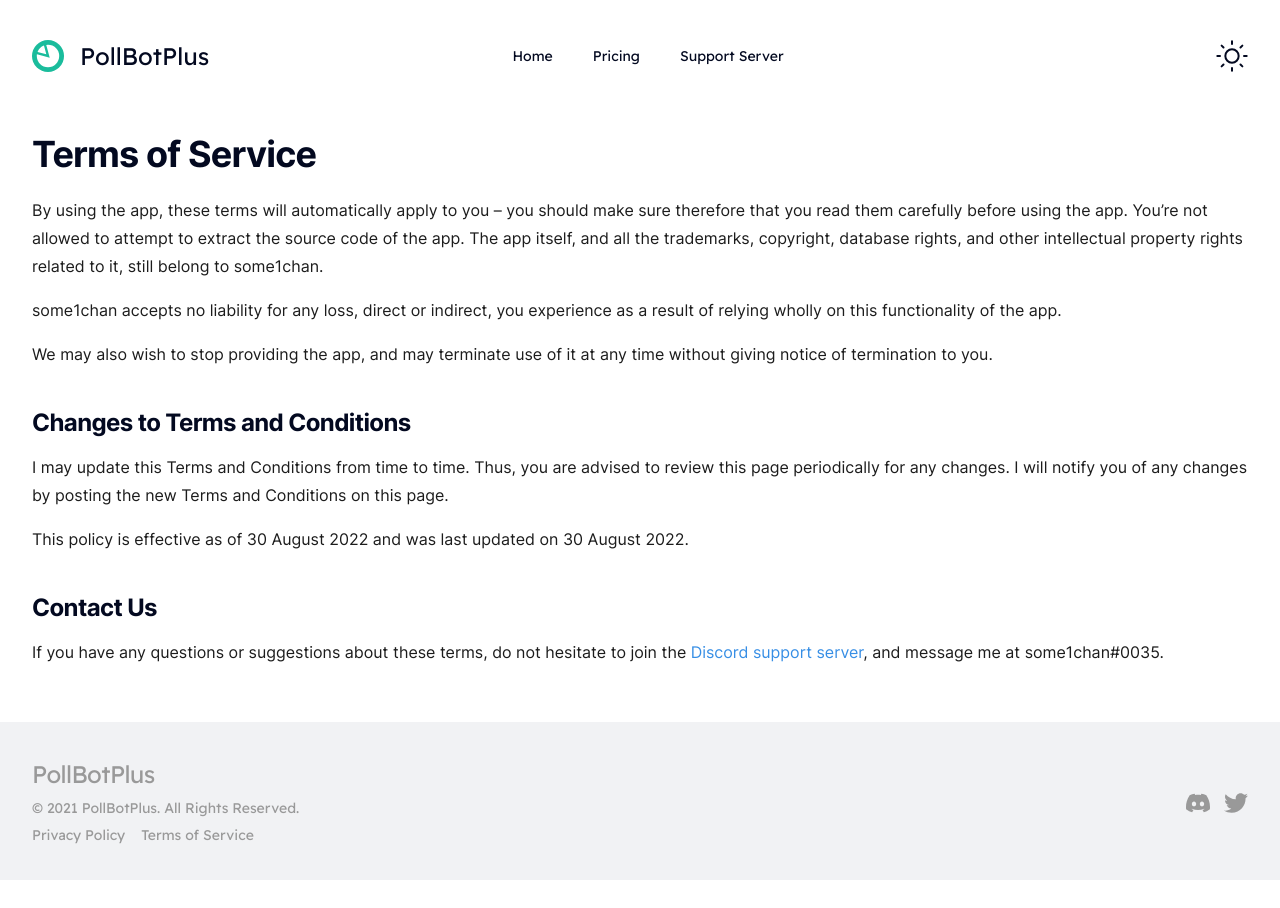
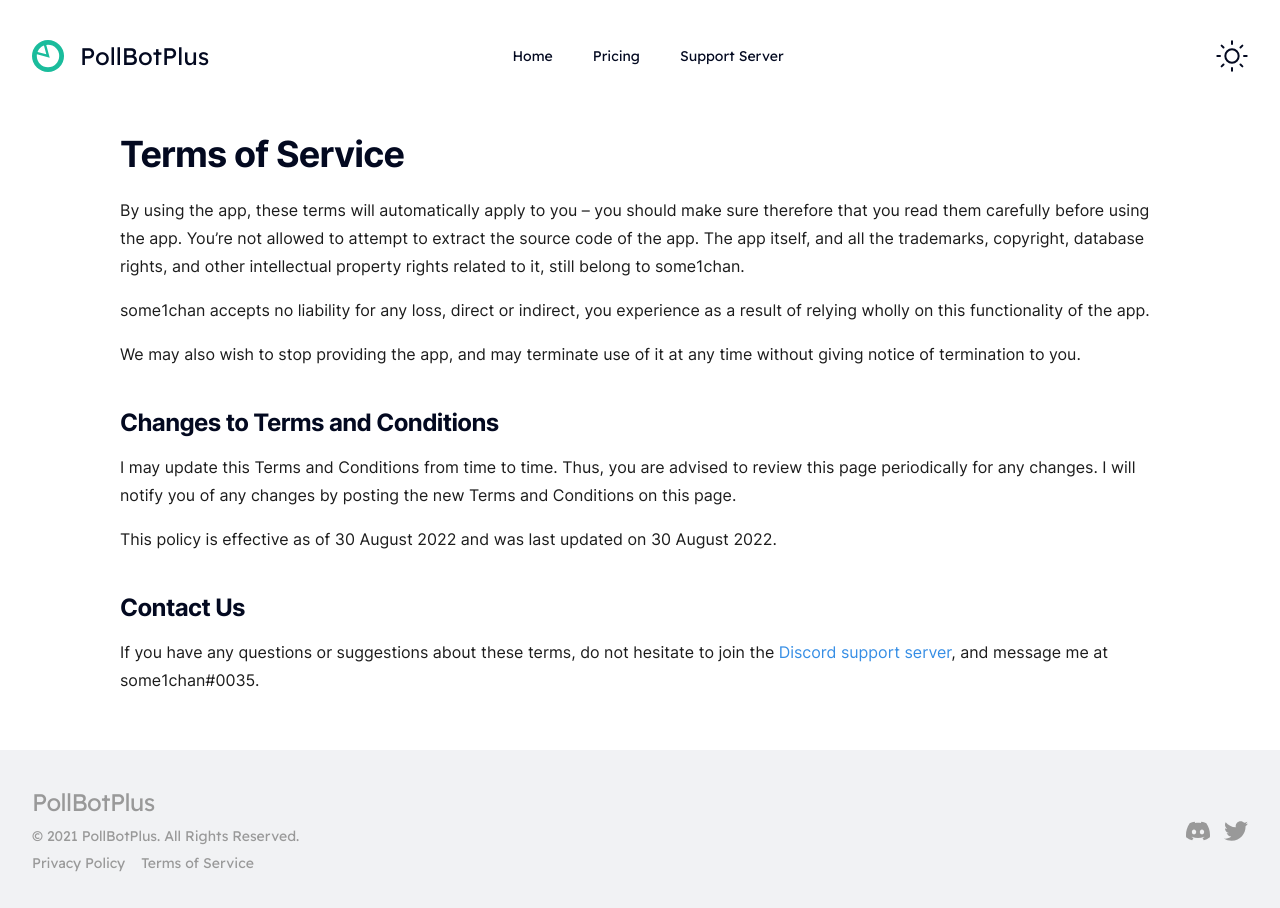
Before and after one commit to some1chan/pollbotplus.com, a React (Vite) app: page /terms in a window 1280 px wide. Before the commit the page ends 880 px from the top, so only its background shows below. Built offline with nearby package versions, Linux system fonts and the light colour scheme.

Commit message:
fix: add padding to TOS

```diff
--- a/src/pages/TermsOfService.tsx
+++ b/src/pages/TermsOfService.tsx
@@ -22,7 +22,7 @@ If you have any questions or suggestions about these terms, do not hesitate to j
 
 const TermsOfService = () => {
 	return (
-		<div className="width-wrapper p-wrapper">
+		<div className="width-wrapper p-wrapper p2-wrapper">
 			<ReactMarkdown children={markdown} />
 			<br />
 			<br />
```
